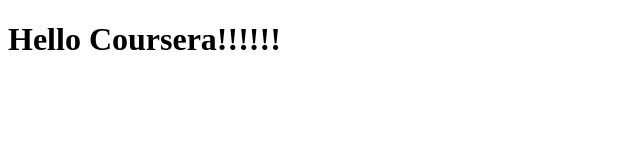
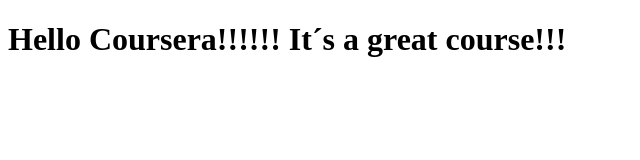
Before and after one commit to caesargar/coursera-test, a plain HTML site: page site/index.html in a window 1280 px wide. Shown: the whole page, without its empty margins (0-640 px from the left). Drawn offline with Linux system fonts and the light colour scheme.

Commit message:
Small addition to our page content.

```diff
--- a/site/index.html
+++ b/site/index.html
@@ -4,7 +4,7 @@
 	<title>Hello Coursera!!!</title>
 </head>
 <body>
-<h1>Hello Coursera!!!!!!</h1>
+<h1>Hello Coursera!!!!!! It´s a great course!!!</h1>
 
 </body>
 </html>
```
